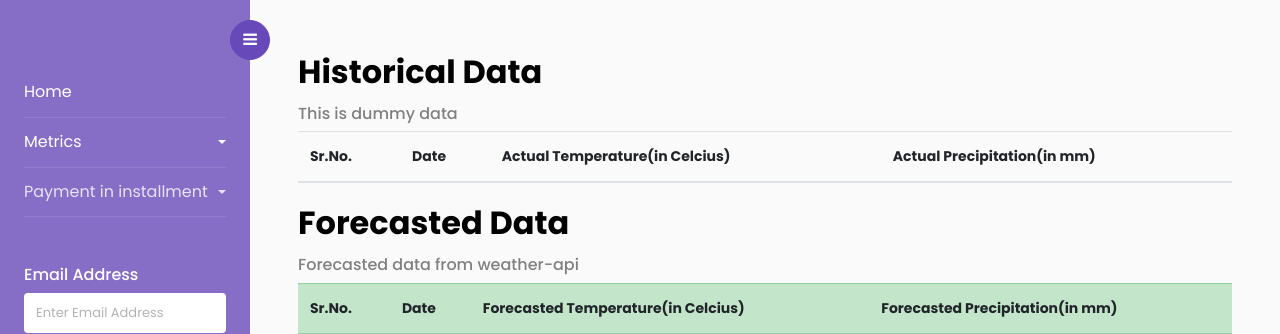
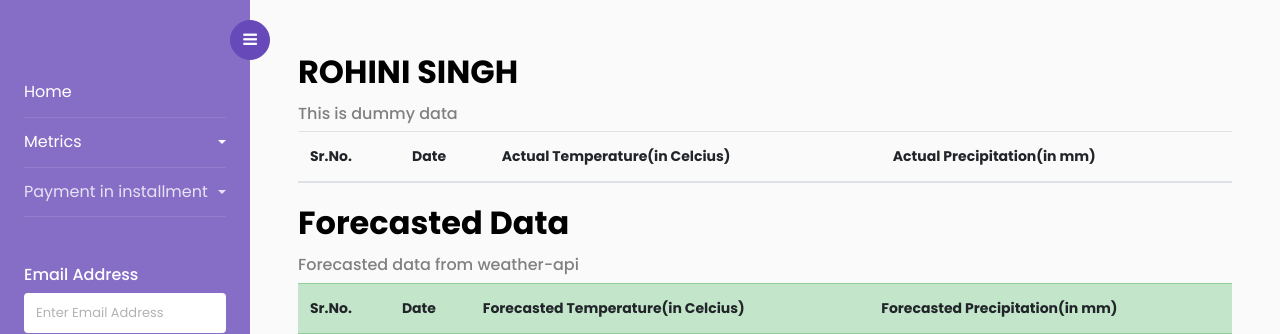
Before and after one commit to Ankitsri1710/weather-api, a Django app: page / in a window 1280 px wide. Shown: the top 334 px of the page. Run offline with Django 3.2, Linux system fonts and the light colour scheme; lists and menus that the app fills with data are empty; some libraries are stand-ins or nearby versions.

Commit message:
template

```diff
--- a/templates/index.html
+++ b/templates/index.html
@@ -17,7 +17,7 @@
 				<div class="custom-menu">
 					<button type="button" id="sidebarCollapse" class="btn btn-primary">
 	          <i class="fa fa-bars"></i>
-	          <span class="sr-only">ROHINI</span>
+	          <span class="sr-only">Toggle Menu</span>
 	        </button>
         </div>
 				<div class="p-4 pt-5">
@@ -74,7 +74,7 @@
 
         <!-- Page Content  -->
       <div id="content" class="p-4 p-md-5 pt-5">
-		  <h2><strong>Historical Data</strong></h2>
+		  <h2><strong>ROHINI SINGH</strong></h2>
 		  <h6>This is dummy data</h6>
 		<table class="table table-striped table-hover " id="histdata">
 			<thead>
```
